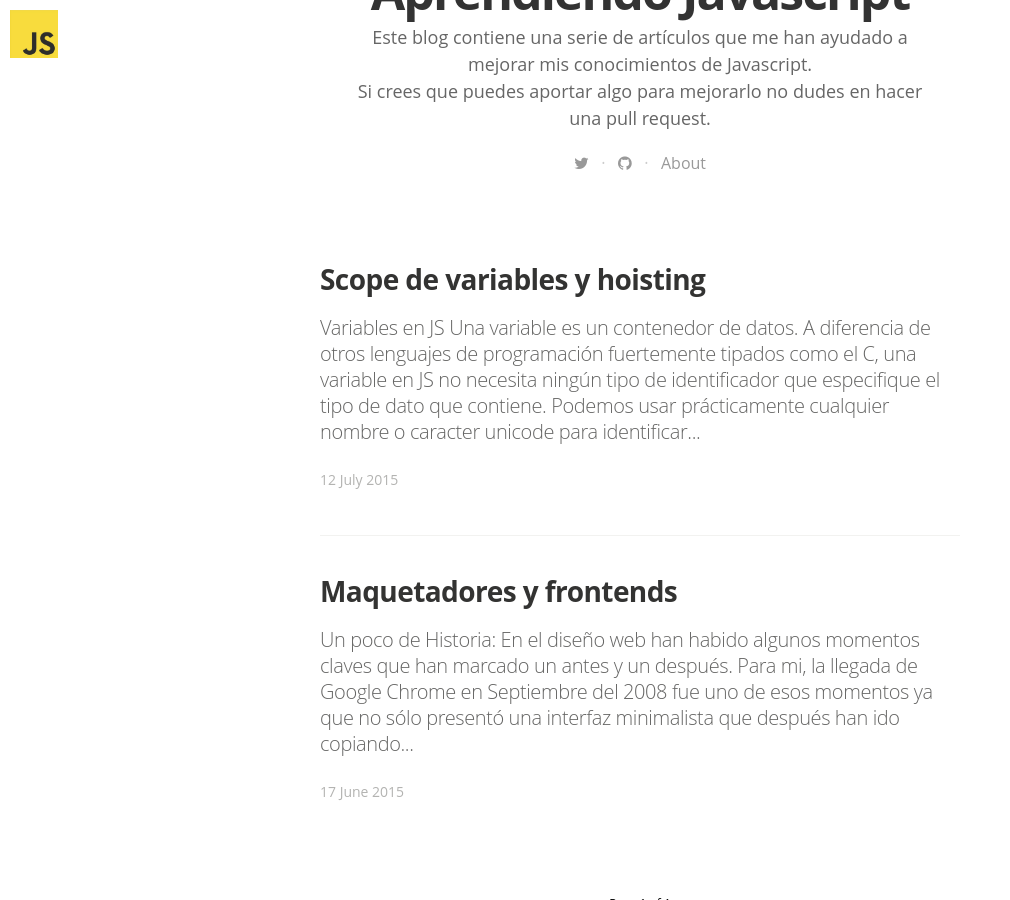
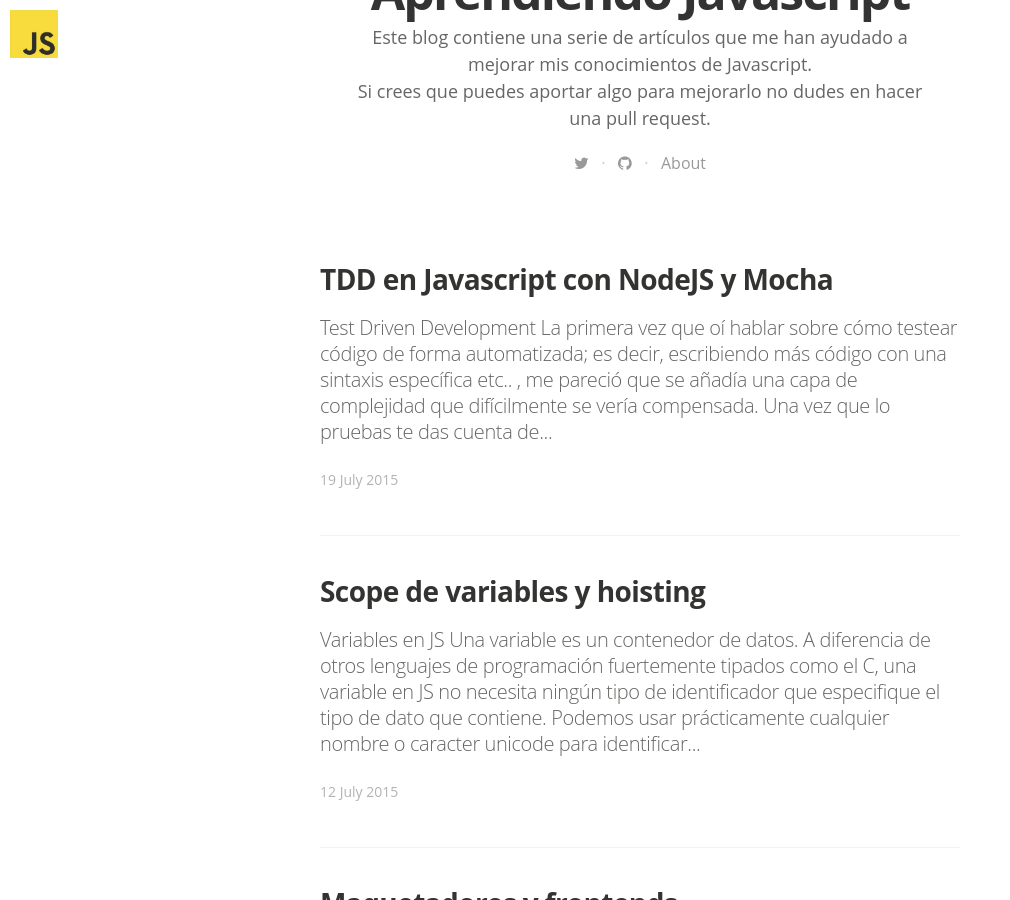
Before and after one commit to davecarter/jsblog, a Jekyll site: the page built from index.html, in a window 1280 px wide and 900 px high, scrolled down 568 px. Shown: the whole window, without its empty margins (0-1010 px from the left). Built offline with Jekyll 4.4.1, drawn with Linux system fonts in a browser that asks for light colours; nearby versions of some CDN libraries; some web fonts are replaced; Markdown is read by kramdown in place of the engine named in the settings; the list of posts is cut into pages by our own code; some of the changed lines change nothing that is shown.

Commit message:
added final test to TDD post

````diff
--- a/_drafts/2015-07-19-bdd-en-js-con-nodejs-y-mocha.markdown
+++ b/_posts/2015-07-20-tdd-en-js-con-nodejs-y-mocha.markdown
@@ -1,20 +1,20 @@
 ---
 layout: post
-title:  "BDD en Javascript con NodeJS y Mocha"
+title:  "TDD en Javascript con NodeJS y Mocha"
 date:   2015-07-19 23:00:00
-categories: node BDD ES6 Mocha
+categories: node TDD ES6 Mocha
 tags: opinion
-image: /assets/article_images/cover-bdd.jpg
+image: /assets/article_images/cover-tdd.jpg
 comments: true
 ---
 
-### Behavior Driven Development
+### Test Driven Development
 
 La primera vez que oí hablar sobre cómo testear código de forma automatizada; es decir, escribiendo más código con una sintaxis específica etc.. , me pareció que se añadía una capa de complejidad que difícilmente se vería compensada. Una vez que lo pruebas te das cuenta de la importancia que tiene *apuntalar* nuestro código con una batería de test automáticos que nos garanticen que cada función va hacer lo que teníamos pensado que hiciera.
 
-Las ventajas de usar BDD no sólo afectan a la estabilidad del código en sí. Además nos va a permitir **conceptualizar y diseñar** de forma más eficiente cada una de las funcionalidades de nuestra aplicación.
+Las ventajas de usar TDD no sólo afectan a la estabilidad del código en sí. Además nos va a permitir **conceptualizar y diseñar** de forma más eficiente cada una de las funcionalidades de nuestra aplicación.
 
-El flujo para desarrollar software basado en **BDD** es el siguiente:
+El flujo para desarrollar software basado en **TDD** es el siguiente:
 
 - Escribimos la especificación del test.
 - Escribimos el código para que pase el test.
@@ -22,14 +22,14 @@
 
 Podemos ver este proceso en la siguiente gráfica:
 
-![BDD](/assets/images/bdd-cycle-around.png)
+![TDD](/assets/images/tdd-cycle-around.png)
 
 Más abajo os pongo un ejemplo práctico de cómo llevar a cabo este proceso.
 
 ### Mocha
 Si queremos poner en práctica todo esto, lo primero que haremos es *setear* un entorno de testing. En este post os hablaré de [Mocha](http://mochajs.org) corriendo sobre NodeJS, de modo que entiendo que tenéis NodeJS instalado.
 
-Mocha es una *Testing Suite* altamente configurable. Podemos especificar diferentes librerías de aserciones como por ejemplo [chai](http://chaijs.com/) o [expect.js](https://github.com/LearnBoost/expect.js). Estas librerías definen cómo vamos a escribir nuestros test. En este caso usaremos *expect.js* ya que es el que mejor se adapta al concepto de BDD.
+Mocha es una *Testing Suite* altamente configurable. Podemos especificar diferentes librerías de aserciones como por ejemplo [chai](http://chaijs.com/) o [expect.js](https://github.com/LearnBoost/expect.js). Estas librerías definen cómo vamos a escribir nuestros test. Para este ejemplo usaré *expect.js*. Personalmente me gusta porque su sintaxis hace especialmente fácil declarar el qué ha de hacer el test y el cómo ha de pasarlo.
 
 Para empezar podéis crear una carpeta vacía con el terminal y dentro inicializamos un paquete de node:
 
@@ -51,7 +51,7 @@
 Además de *Mocha*, vamos a instalar un par de paquetes más:
 
 - [Babel](https://babeljs.io/): Transpiler JS que nos permite utilizar sintaxis de ECMAScript 6.
-- [Expect](https://www.npmjs.com/package/expect): Librería de aserciones que nos permite redactar test BDD del tipo: `expect(object).toBe(value, [message])`
+- [Expect](https://www.npmjs.com/package/expect): Librería de aserciones que nos permite redactar test TDD del tipo: `expect(object).toBe(value, [message])`
 
 Para instalarlos como dependencias de desarrollo haremos:
 
@@ -87,6 +87,10 @@
 
 Como convención a los archivos JS que contienen tests se les añade `Spec.js`o como en este caso: `_test.js`. En definitiva se trata de crear un *namespace* que nos permita diferenciar los test del código fuente de forma visual y en caso de ser necesario, podemos crear una expresión regular para ejecutar los test sólo a los archivos que correspondan con el *namespace* indicado.
 
+Ahora crearemos un test de ejemplo:
+
+![DarthTesting](/assets/images/DarthTesting.png)
+
 ### Escribiendo tests
 
 Dada la estructura anterior, escribiremos los test en el archivo `numbers_test.js` Empezamos creando la descripción de la *Suite* de testing mediante **Describe**:
@@ -94,7 +98,7 @@
 ```
 describe('Given two numbers', function(){
  (...)
-  })
+})
 ```
 **describe** es una función que acepta dos parámetros:
 
@@ -114,6 +118,8 @@
 
 En este sencillo caso nuestra *espectativa* es que dados dos valores (var a = 10 y var b = 20) la función a testear llamada `getBigger()`nos diga que **b** es el valor mayor.
 
+Si queréis ver un listado completo de todo lo que podemos hacer con *expect* os recomiendo visitar la documentación del API en su [repo](https://github.com/Automattic/expect.js).
+
 ### Gestionando dependencias con ES6
 
 Ya que tenemos *Babel* instalado vamos a sacarle partido importando y exportando las funciones que queremos testear y las librerías necesarias para ejecutar el entorno de testing al estilo **ES6**.
@@ -126,28 +132,70 @@
 ```
 En la primera línea indicamos que queremos cargar la librería *expect* de la carpeta *node_modules/expect*. Fijaros que no es necesario indicar la ruta exacta.
 
-En la segunda línea, importamos la función getBigger del archivo fuente *numbers_01.js* situado en la carpeta *src*. Al importar un objeto podemos incluir múltiples funciones.
+En la segunda línea, importamos la función *getBigger* del archivo fuente *numbers_01.js* situado en la carpeta *src*. Al importar un objeto podemos incluir múltiples funciones separadas por comas. Ejem: {getBigger, getSmaller}.
 
 ### Escribiendo el código a testear
 
-Una vez que tenemos el test
+**Una vez que tenemos definido el test con lo que ha de hacer nuestra aplicación empezamos a crear el código que permita pasar ese test.**
 
+Esta es la base del TDD. Es importante destacar que primero escribimos el test y luego el código que lo pasa. Sólo sería correcto hacerlo al revés en el caso de estar refactorizando código *legacy*.
 
+En el archivo situado en `../src/numbers_01.js`escribimos la función que ha de obtener lo especificado en nuestro test:
+- Given two numbers, returns the biggest.
+
+```
+const getBigger = (a, b) =>  a > b ? a : b;
+```
+La siguiente *function expression* retorna **a** si se da la condición **a > b** o **b** en caso contrario.
+
+Al utilizar una [ternaria](https://developer.mozilla.org/es/docs/Web/JavaScript/Reference/Operators/Conditional_Operator) con la sintaxis de ES6 queda super-simplificado. Quizás no es tan *verbose* como la versión correspondiente de JS en ES5 pero es fácil acostumbrarse. Veamos como quedaría en ES5:
+
+```
+var getBigger = function(a, b){
+   return a > b
+   ? a
+   : b;
+}
+```
+Una característica a destacar es la asignación de la función a una constante. De esta forma la dotamos de inmutabilidad. Puedes consultar el [post anterior](http://davecarter.me/scope-de-variables/) en el que hablo sobre las nuevas variables en ES6.
+
+Finalmente, exportamos la función mediante export para que sea accesible:
+
+```
+export default {getBigger}
+```
 
 ### Reporters
 
+Como comentaba anteriormente, el hecho de que Mocha sea una *Suite* de testing nos permite además indicar como queremos que nos muestre los resultados: En consola, en un navegador web, en la consola JS de un navegador web, generando un archivo JSON, etc.. De esto precisamente se encargan los *reporters*
 
+Mocha usa por defecto la salida por terminal con el formato `spec`.  Este es un ejemplo de iTerm:
 
+![reporter](/assets/images/reporters.png)
 
+Dependiendo del número de test que tengamos puede interesarnos un formato más reducido u otro. Incluso podemos decirle a Nyan Cat que nos diga cómo ha ido la cosa :) Si quieres probarlo añade esta línea al archivo `package.json`del ejemplo:
 
+```
+"test": "mocha --compilers js:babel/register --reporter nyan"
+```
 
+### Conclusiones
 
+El TDD es una herramienta importante a la hora de crear código estable y de calidad. Te puede gustar más un sistema u otro pero es indudable que como humanos que cometemos fallos con facilidad podamos acotarlos de alguna manera e incluso llegar a eliminarlos por completo.
+
+Si te ha gustado esta entrada y la has encontrado útil, puedes dejar un comentario o ayudarme a difundirlo.
 
 
 <div class="referencias">
   <p><strong>Bibliografía:</strong></p>
 
-  <p>BDD for JS: <br />
+  <p>Mocha Wiki: <br />
+  <a href="https://github.com/mochajs/mocha/wiki">All `bout Mocha</a></p>
+
+  <p>TDD for JS: <br />
   <a href="https://jaxenter.com/behaviour-driven-development-for-javascript-part-one-107588.html">It's not about testing</a></p>
 
+<p>MDN<br />
+<a href="https://developer.mozilla.org/es/docs/Web/JavaScript/Reference/Operators/Conditional_Operator">Conditional Ternary operator</a></p>
+
 </div>
````
Also changed, not shown: assets/article_images/cover-tdd.jpg (renamed from assets/article_images/cover-bdd.jpg), assets/images/DarthTesting.png (added), assets/images/reporters.png (added), assets/images/tdd-cycle-around.png (renamed from assets/images/bdd-cycle-around.png).
